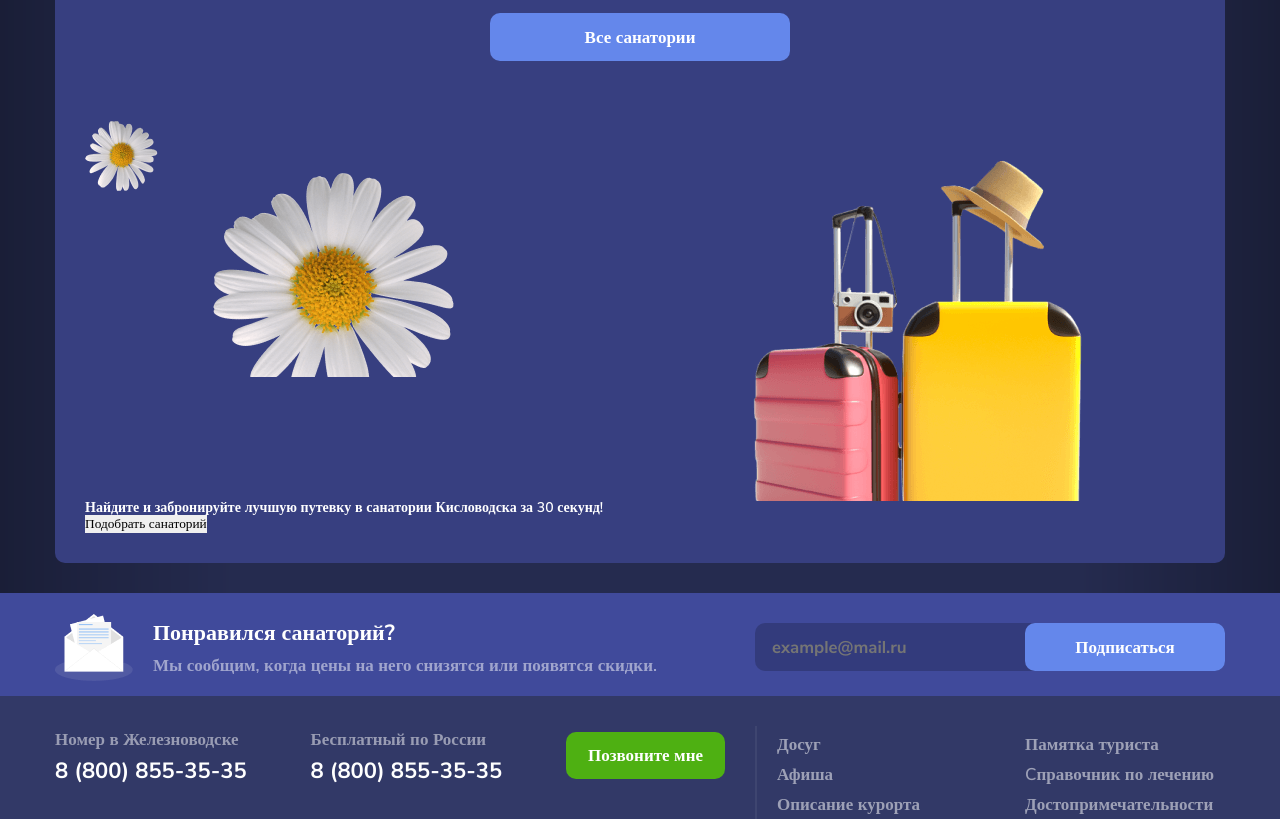
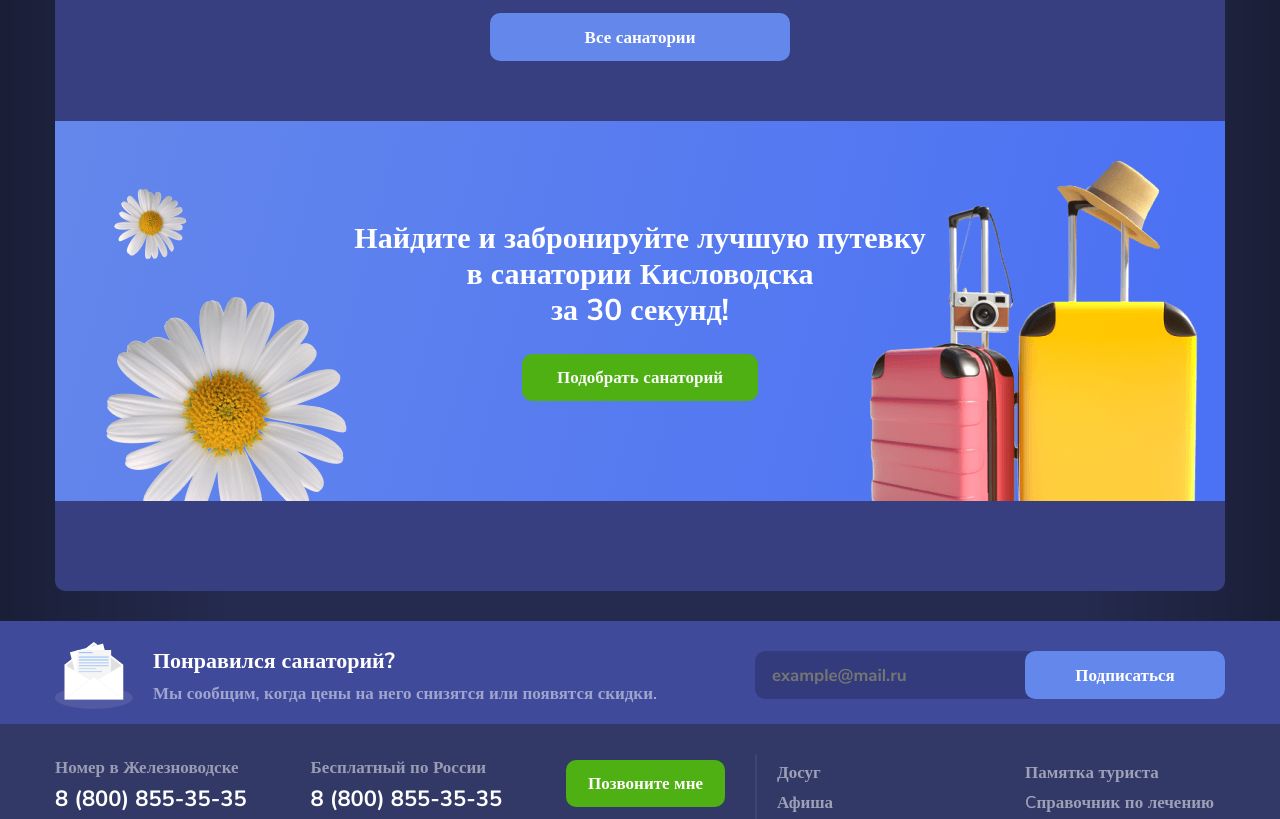
Before and after one commit to IlyaMBondarev/sanatories, a plain HTML site: page index.html in a window 1280 px wide. Shown: the part 2112-2931 px from the top of the page. Drawn offline with Linux system fonts and the light colour scheme.

Commit message:
Add files via upload

```diff
--- a/css/main.css
+++ b/css/main.css
@@ -544,3 +544,56 @@ h1, h2, h3, h4, h5, h6 {
 .item {
   margin-bottom: 30px;
 }
+
+.pick-up {
+  position: relative;
+  margin: 0 -30px 60px;
+  background: linear-gradient(104.27deg, #6487EB 0%, #4B71F4 94.33%);
+}
+.pick-up__image {
+  position: absolute;
+}
+.pick-up__image-flower-small {
+  bottom: 63.5%;
+  left: 5%;
+}
+.pick-up__image-flower-big {
+  bottom: 0;
+  left: 0;
+}
+.pick-up__image-baggage {
+  bottom: 0;
+  right: 0;
+}
+.pick-up__main {
+  position: relative;
+  z-index: 1;
+  padding: 100px 0;
+  display: flex;
+  flex-direction: column;
+  align-items: center;
+}
+.pick-up__content {
+  font-size: 30px;
+  line-height: 120%;
+  font-weight: 700;
+  text-align: center;
+}
+.pick-up__content span {
+  display: block;
+}
+.pick-up__button {
+  font-size: 17px;
+  line-height: 27px;
+  font-weight: 600;
+  color: #fafafa;
+  padding: 10px 35px;
+  margin-top: 25px;
+  background: #4EB012;
+  border-radius: 10px;
+  transition: all 0.2s ease-in-out;
+}
+.pick-up__button:hover {
+  background: #97DC52;
+  box-shadow: 0px 0px 5px #97DC52;
+}
--- a/index.html
+++ b/index.html
@@ -111,16 +111,19 @@
                 </section>
                 <button class="main-items__button">Все санатории</button>
             </section>
-            <section class="main-pick-up">
-                <div class="main-pick-up__images">
-                    <img class="main-pick-up__image main-pick-up__image-flower-small" src="img/pick-up/flower-small.png" alt="">
-                    <img class="main-pick-up__image main-pick-up__image-flower-big" src="img/pick-up/flower-big.png" alt="">
-                    <img class="main-pick-up__image main-pick-up__image-baggage" src="img/pick-up/baggage.png" alt="">
+            <section class="pick-up">
+                <div class="pick-up__images">
+                    <img class="pick-up__image pick-up__image-flower-small" src="img/pick-up/flower-small.png" alt="">
+                    <img class="pick-up__image pick-up__image-flower-big" src="img/pick-up/flower-big.png" alt="">
+                    <img class="pick-up__image pick-up__image-baggage" src="img/pick-up/baggage.png" alt="">
                 </div>
-                <div class="main-pick-up__main">
-                    <p class="main-pick-up__content"><span>Найдите и забронируйте лучшую путевку</span><span> в&nbsp;санатории Кисловодска </span><span>за&nbsp;30&nbsp;секунд!</span></p>
-                    <button class="main-pick-up__button _popup-pick-up-opener">Подобрать санаторий</button>
+                <div class="pick-up__main">
+                    <p class="pick-up__content"><span>Найдите и забронируйте лучшую путевку</span><span> в&nbsp;санатории Кисловодска </span><span>за&nbsp;30&nbsp;секунд!</span></p>
+                    <button class="pick-up__button _popup-pick-up-opener">Подобрать санаторий</button>
                 </div>
+            </section>
+            <section class="faq">
+
             </section>
         </section>
     </div>
```
